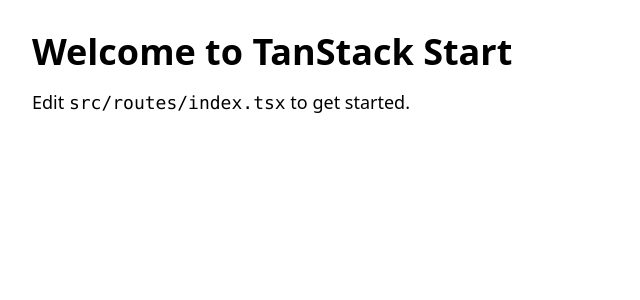
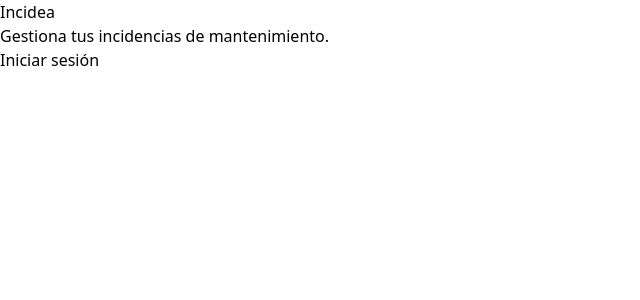
Before and after one commit to Incidea/incidea-app, a React (Vite) app in the folder incideafrontend/: page / in a window 1280 px wide. Shown: the top 300 px of the page, without its empty margins (0-640 px from the left). Built offline with nearby package versions, Linux system fonts and the light colour scheme.

Commit message:
feat: modify the home page

```diff
--- a/incideafrontend/src/routes/index.tsx
+++ b/incideafrontend/src/routes/index.tsx
@@ -1,14 +1,13 @@
-import { createFileRoute } from '@tanstack/react-router'
+import { Link, createFileRoute } from '@tanstack/react-router'
 
 export const Route = createFileRoute('/')({ component: Home })
 
 function Home() {
   return (
-    <div className="p-8">
-      <h1 className="text-4xl font-bold">Welcome to TanStack Start</h1>
-      <p className="mt-4 text-lg">
-        Edit <code>src/routes/index.tsx</code> to get started.
-      </p>
-    </div>
+    <main>
+      <h1>Incidea</h1>
+      <p>Gestiona tus incidencias de mantenimiento.</p>
+      <Link to="/auth/login">Iniciar sesión</Link>
+    </main>
   )
 }
```
